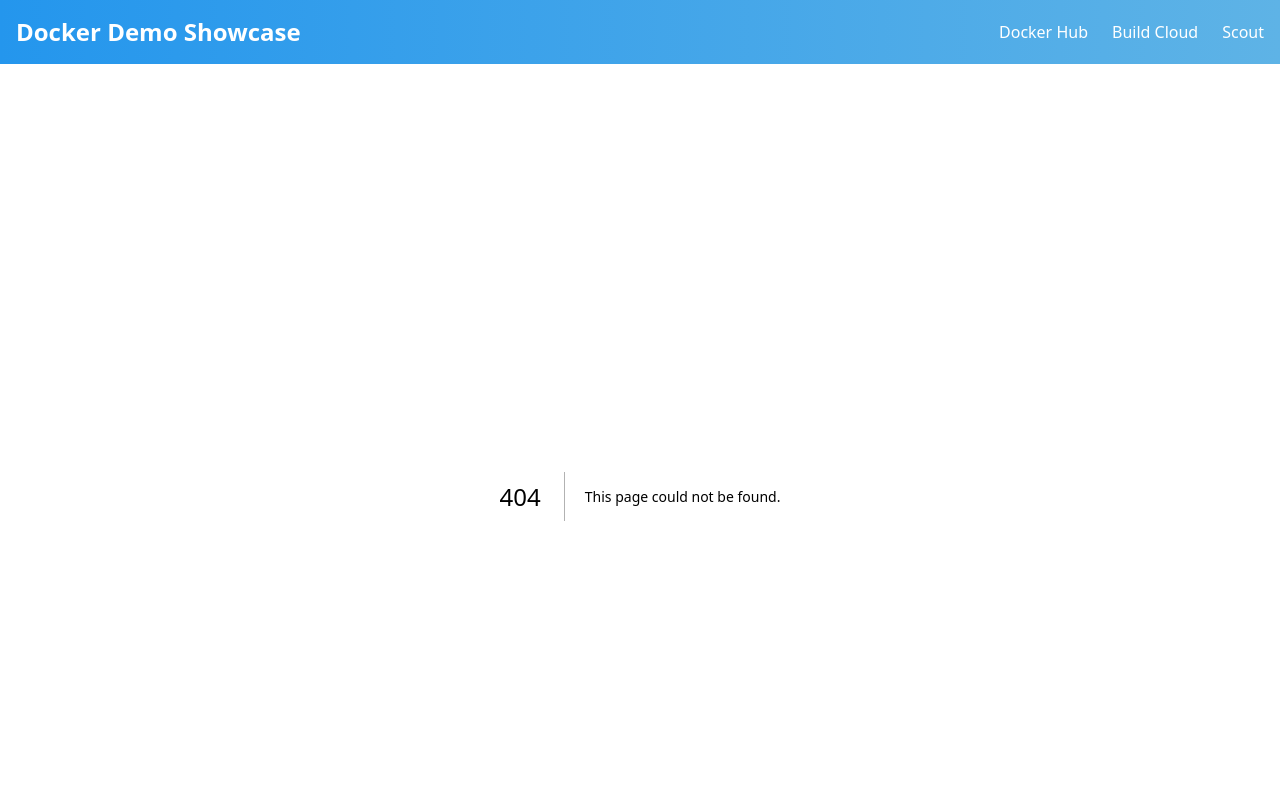
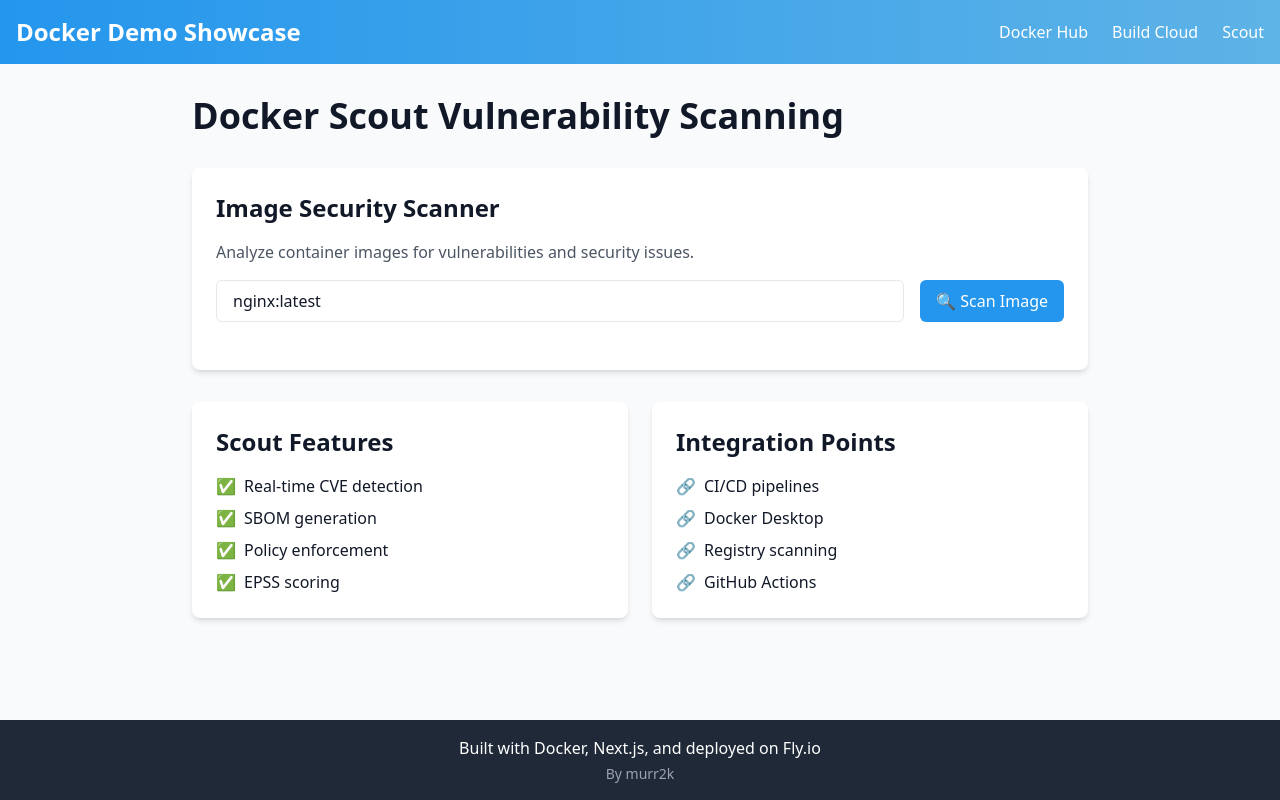
Before and after one commit to murr2k/docker-demo-showcase, a Next.js app: page /scout in a window 1280 px wide. Before the commit this address had no page. Shown: the top 800 px of the page. Built offline with nearby package versions, Linux system fonts and the light colour scheme.

Commit message:
🔖 Checkpoint: Edit /home/murr2k/projects/docker-dev/docker-demo-showcase/pages/scout.tsx

```diff
--- /dev/null
+++ b/pages/scout.tsx
@@ -0,0 +1,144 @@
+import { useState } from 'react'
+import Head from 'next/head'
+
+interface Vulnerability {
+  id: string
+  severity: string
+  package: string
+  version: string
+  fixedVersion?: string
+}
+
+export default function Scout() {
+  const [image, setImage] = useState('nginx:latest')
+  const [scanning, setScanning] = useState(false)
+  const [vulnerabilities, setVulnerabilities] = useState<Vulnerability[]>([])
+
+  const scanImage = async () => {
+    setScanning(true)
+    setVulnerabilities([])
+
+    try {
+      const response = await fetch('/api/scout/scan', {
+        method: 'POST',
+        headers: { 'Content-Type': 'application/json' },
+        body: JSON.stringify({ image }),
+      })
+
+      const data = await response.json()
+      setVulnerabilities(data.vulnerabilities || [])
+    } catch (error) {
+      console.error('Scan failed:', error)
+    } finally {
+      setScanning(false)
+    }
+  }
+
+  const getSeverityColor = (severity: string) => {
+    switch (severity.toLowerCase()) {
+      case 'critical': return 'text-red-600 bg-red-50'
+      case 'high': return 'text-orange-600 bg-orange-50'
+      case 'medium': return 'text-yellow-600 bg-yellow-50'
+      case 'low': return 'text-blue-600 bg-blue-50'
+      default: return 'text-gray-600 bg-gray-50'
+    }
+  }
+
+  return (
+    <>
+      <Head>
+        <title>Docker Scout - Docker Demo</title>
+      </Head>
+
+      <div className="max-w-4xl mx-auto">
+        <h1 className="text-4xl font-bold mb-8">Docker Scout Vulnerability Scanning</h1>
+
+        <div className="feature-card mb-8">
+          <h2 className="text-2xl font-semibold mb-4">Image Security Scanner</h2>
+          <p className="text-gray-600 mb-4">
+            Analyze container images for vulnerabilities and security issues.
+          </p>
+
+          <div className="flex gap-4 mb-6">
+            <input
+              type="text"
+              value={image}
+              onChange={(e) => setImage(e.target.value)}
+              placeholder="Image name (e.g., nginx:latest)"
+              className="flex-1 px-4 py-2 border rounded-md"
+            />
+            <button
+              onClick={scanImage}
+              disabled={scanning}
+              className="btn-primary"
+            >
+              {scanning ? 'Scanning...' : '🔍 Scan Image'}
+            </button>
+          </div>
+
+          {vulnerabilities.length > 0 && (
+            <div className="space-y-3">
+              <h3 className="font-semibold">Vulnerabilities Found: {vulnerabilities.length}</h3>
+              {vulnerabilities.map((vuln) => (
+                <div key={vuln.id} className="border rounded-md p-3">
+                  <div className="flex items-center justify-between mb-2">
+                    <span className="font-mono text-sm">{vuln.id}</span>
+                    <span className={`px-2 py-1 rounded text-xs font-semibold ${getSeverityColor(vuln.severity)}`}>
+                      {vuln.severity}
+                    </span>
+                  </div>
+                  <p className="text-sm">
+                    Package: <span className="font-semibold">{vuln.package}</span> v{vuln.version}
+                  </p>
+                  {vuln.fixedVersion && (
+                    <p className="text-sm text-green-600">
+                      Fix available: v{vuln.fixedVersion}
+                    </p>
+                  )}
+                </div>
+              ))}
+            </div>
+          )}
+        </div>
+
+        <div className="grid md:grid-cols-2 gap-6">
+          <div className="feature-card">
+            <h2 className="text-2xl font-semibold mb-4">Scout Features</h2>
+            <ul className="space-y-2">
+              <li className="flex items-center">
+                <span className="mr-2">✅</span> Real-time CVE detection
+              </li>
+              <li className="flex items-center">
+                <span className="mr-2">✅</span> SBOM generation
+              </li>
+              <li className="flex items-center">
+                <span className="mr-2">✅</span> Policy enforcement
+              </li>
+              <li className="flex items-center">
+                <span className="mr-2">✅</span> EPSS scoring
+              </li>
+            </ul>
+          </div>
+
+          <div className="feature-card">
+            <h2 className="text-2xl font-semibold mb-4">Integration Points</h2>
+            <ul className="space-y-2">
+              <li className="flex items-center">
+                <span className="mr-2">🔗</span> CI/CD pipelines
+              </li>
+              <li className="flex items-center">
+                <span className="mr-2">🔗</span> Docker Desktop
+              </li>
+              <li className="flex items-center">
+                <span className="mr-2">🔗</span> Registry scanning
+              </li>
+              <li className="flex items-center">
+                <span className="mr-2">🔗</span> GitHub Actions
+              </li>
+            </ul>
+          </div>
+        </div>
+      </div>
+    </>
+  )
+}
```
Also changed, not shown: .claude/checkpoints/1754156875.json (added), .claude/checkpoints/1754156876.json (added).
